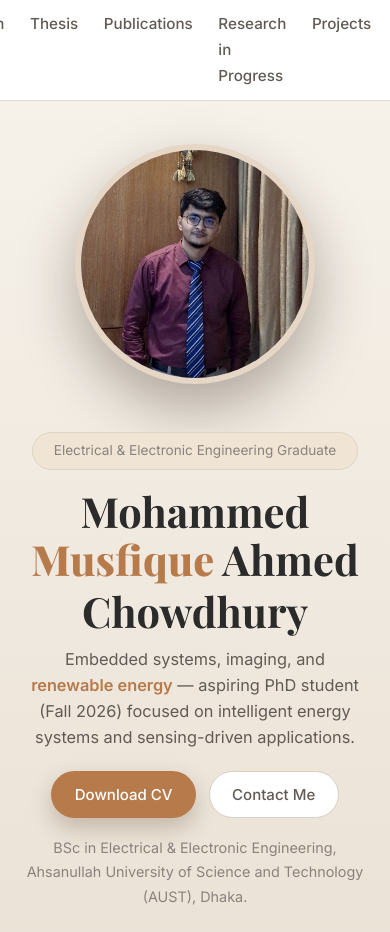
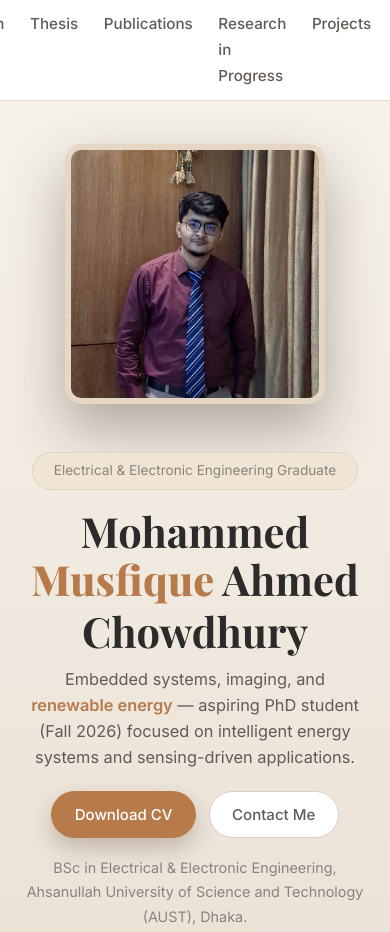
Before and after one commit to Musfique180/Musfique-website, a plain HTML site: page index.html in a window 390 px wide. Shown: the top 932 px of the page. Drawn offline with nearby package versions, Linux system fonts and the light colour scheme.

Commit message:
Update index.html

```diff
--- a/index.html
+++ b/index.html
@@ -97,10 +97,11 @@
       align-items: center;
     }
 
+    /* UPDATED: square, larger, professional photo */
     .hero-avatar {
-      width: 320px;
-      height: 320px;
-      border-radius: 50%;
+      width: 360px;
+      height: 360px;
+      border-radius: 18px;      /* square with soft corners */
       object-fit: cover;
       border: 6px solid #e5d6c5;
       background: #fdf7f0;
@@ -208,9 +209,11 @@
         justify-content: center;
       }
 
+      /* UPDATED: square but a bit smaller on mobile */
       .hero-avatar {
-        width: 240px;
-        height: 240px;
+        width: 260px;
+        height: 260px;
+        border-radius: 16px;
       }
 
       .hero-tagline {
@@ -342,7 +345,8 @@
       border-radius: 50%;
       background: #4a8f5b;
       border: 3px solid #e5f2e7;
-      box-shadow: 0 0 0 5px rgba(74, 143, 91, 0.16);
+      box-shadow: 0 0 0 5px rgba(74, 143, 91, 0.16
+
       transform: translateX(-50%);
     }
 
```
